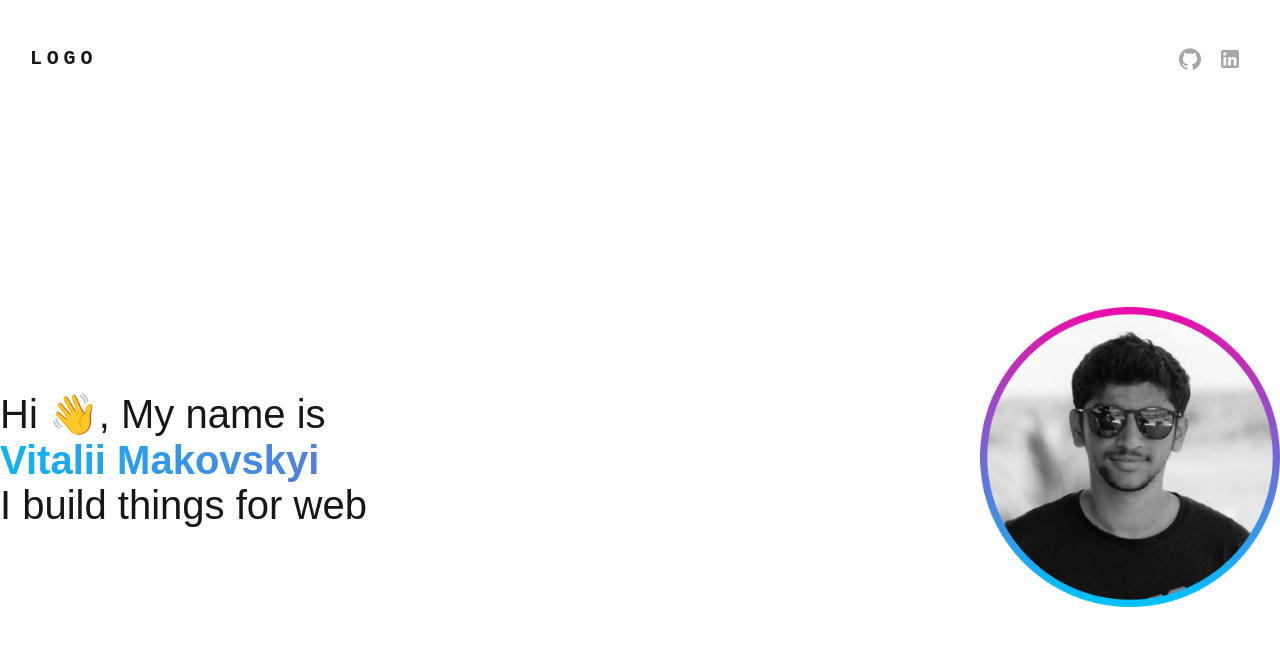
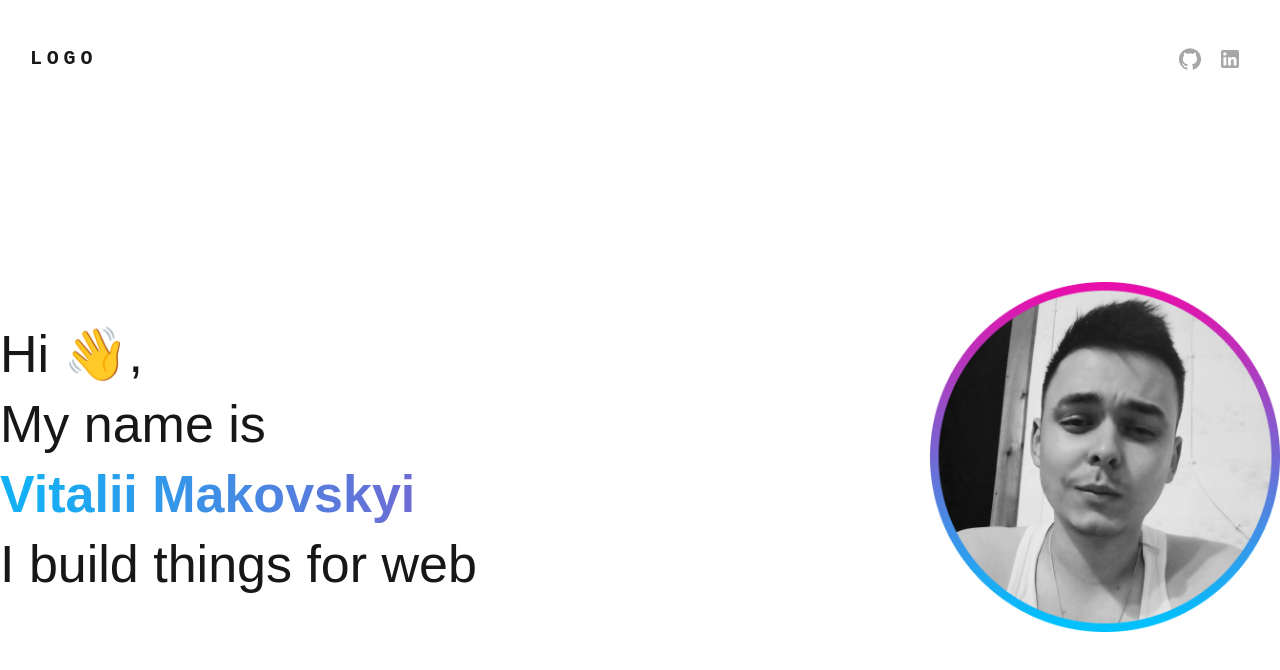
Before and after one commit to 0Vitaliy/portfolio, a Next.js app: page / in a window 1280 px wide. Shown: the top 670 px of the page. Built offline with nearby package versions, Linux system fonts and the light colour scheme.

Commit message:
correction

```diff
--- a/components/logo/index.tsx
+++ b/components/logo/index.tsx
@@ -1,13 +1,12 @@
-import { Box, Typography } from '@mui/material'
+import { Box, Typography } from '@mui/material';
 
 export const Logo = () => {
   return (
     <Box>
       <Typography
-        variant="h6"
+        variant='h6'
         noWrap
-        component="a"
-        href="#app-bar-with-responsive-menu"
+        component='a'
         sx={{
           mr: 2,
           display: { xs: 'none', md: 'flex' },
@@ -21,5 +20,5 @@ export const Logo = () => {
         LOGO
       </Typography>
     </Box>
-  )
-}
+  );
+};
--- a/modules/home/components/banner/index.tsx
+++ b/modules/home/components/banner/index.tsx
@@ -14,11 +14,19 @@ export const Banner = () => {
             height: 'calc(100vh - 118.5px)',
           }}
         >
-          <Box sx={{ fontSize: '40px', fontWeight: '700px', flex: 1 }}>
-            Hi 👋, My name is
+          <Box
+            sx={{
+              fontSize: '52px',
+              lineHeight: '70px',
+              fontWeight: '700px',
+              flex: 1,
+            }}
+          >
+            Hi 👋,
+            <br /> My name is
             <Box
               sx={{
-                fontSize: '40px',
+                fontSize: '52px',
                 fontWeight: 'bold',
                 background:
                   'linear-gradient(to right, #13B0F5 3%, #E70FAA 100%)',
@@ -33,7 +41,7 @@ export const Banner = () => {
             I build things for web
           </Box>
           <Box>
-            <Image src='/av.png' width={300} height={300} alt='' />
+            <Image src='/av.png' width={350} height={350} alt='' />
           </Box>
         </Box>
       </Wrap>
```
Also changed, not shown: public/av.png.
